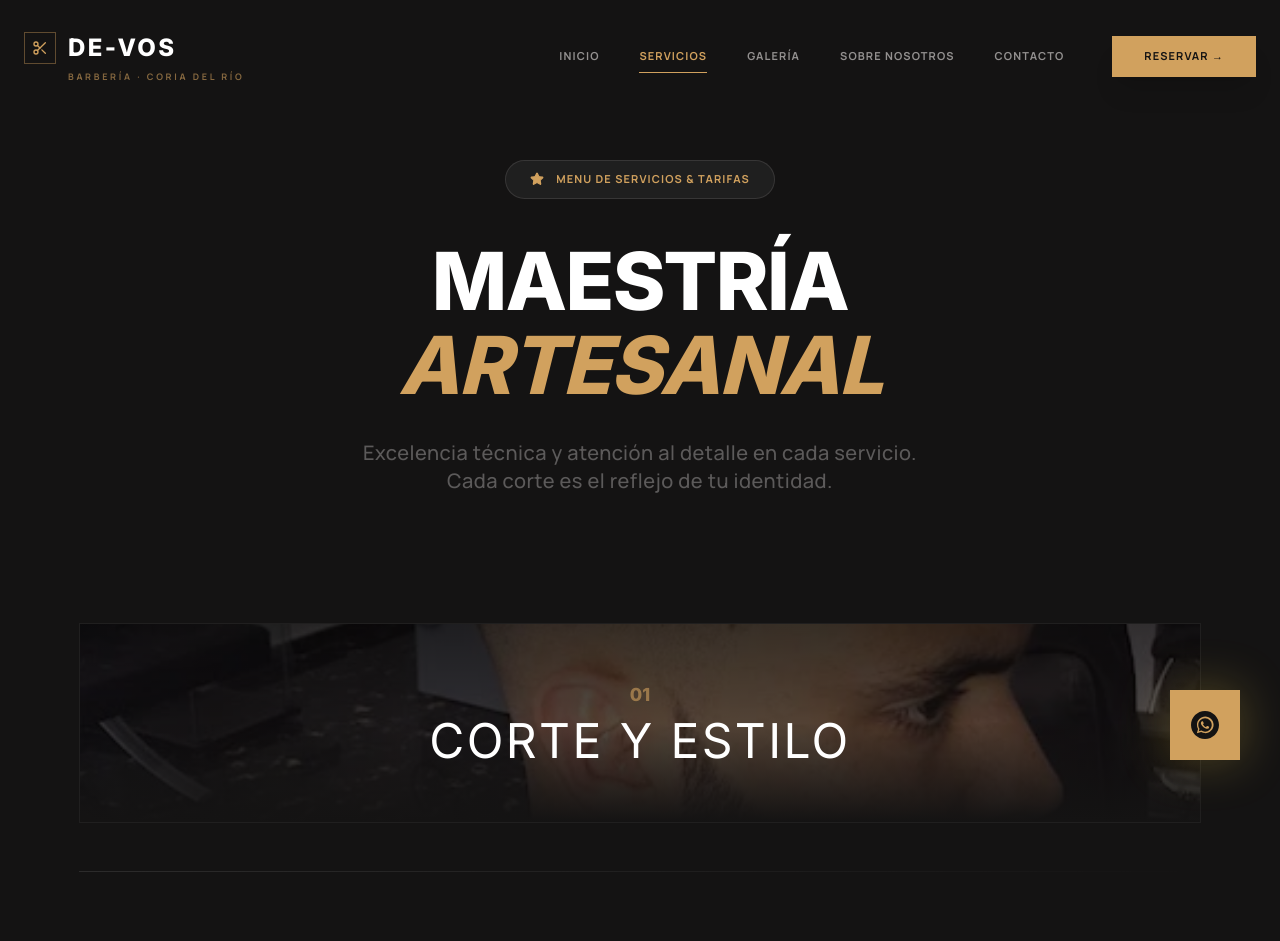
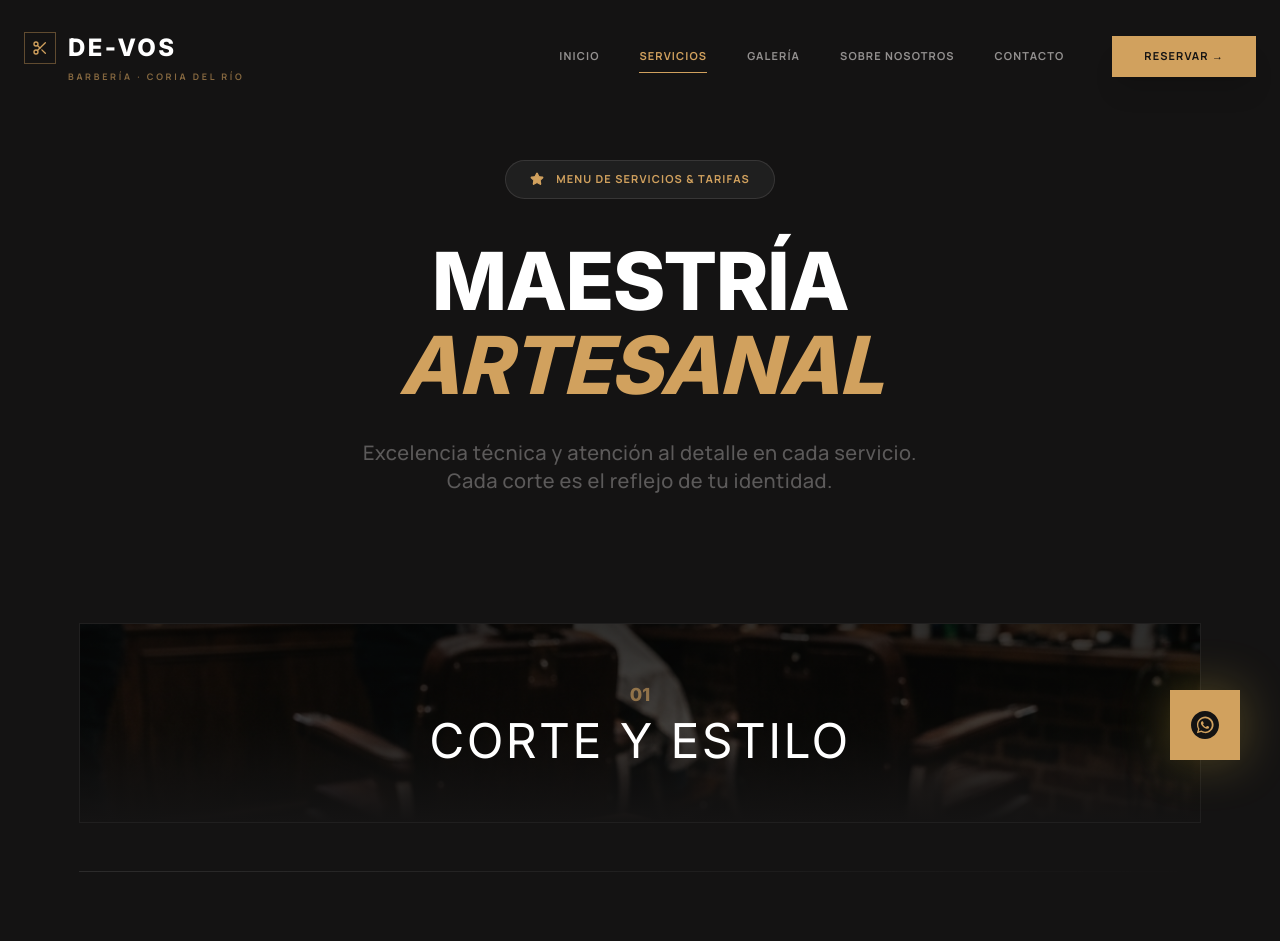
Before and after one commit to jukk4p/de-vos, a React (Vite) app: page /servicios in a window 1280 px wide. Shown: the top 941 px of the page. Built offline with nearby package versions, Linux system fonts and the light colour scheme.

Commit message:
feat: add two AI-generated category banner images to services page

```diff
--- a/src/pages/Services.tsx
+++ b/src/pages/Services.tsx
@@ -73,7 +73,7 @@ const ServicesPage = () => {
             {/* === NUEVO: Cabecera con imagen y overlay para la categoría === */}
             <div className="relative h-[200px] w-full overflow-hidden border border-white/5 mb-12 group">
               <img
-                src={idx === 0 ? "/galeria/pelado1.webp" : "/galeria/pelado4.webp"}
+                src={idx === 0 ? "/galeria/banner_corte.png" : "/galeria/banner_junior.png"}
                 alt={group.category}
                 className="w-full h-full object-cover opacity-50 transition-transform duration-700 group-hover:scale-105"
               />
```
Also changed, not shown: public/galeria/banner_corte.png (added), public/galeria/banner_junior.png (added).
